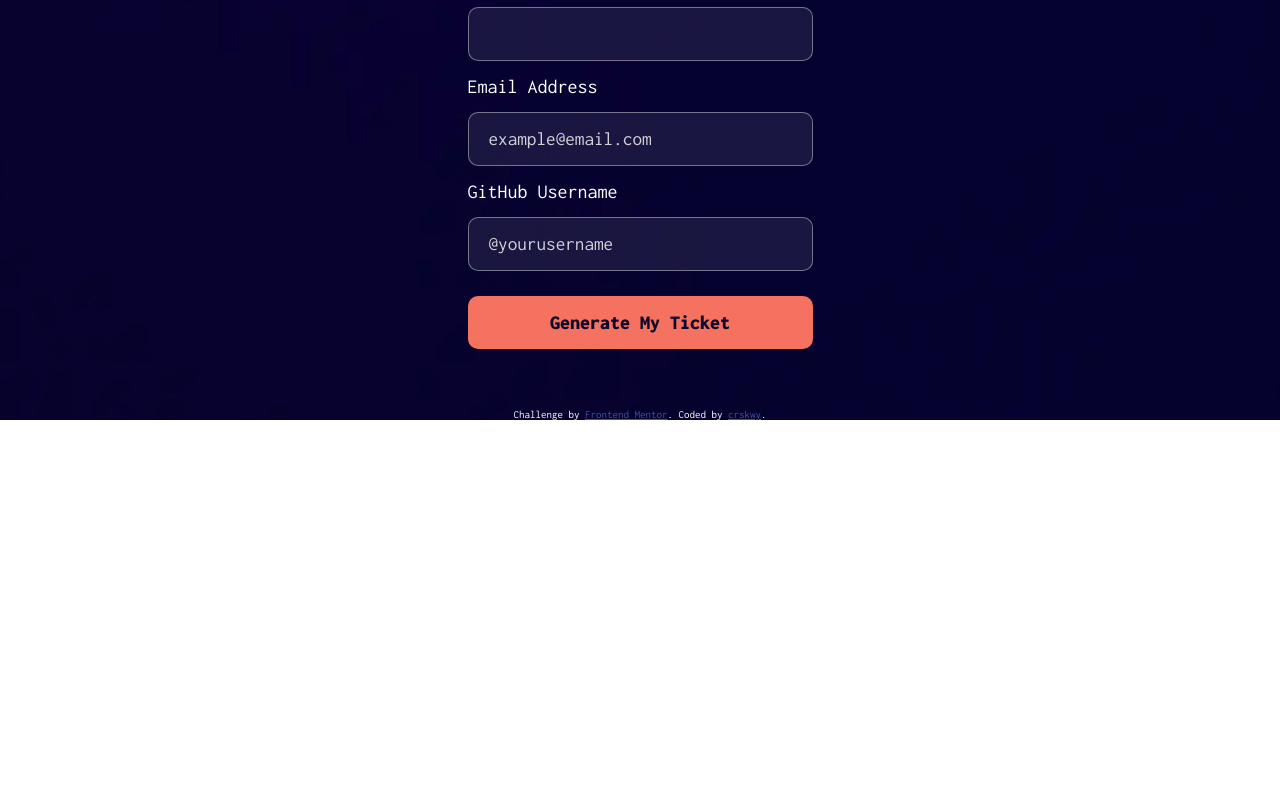
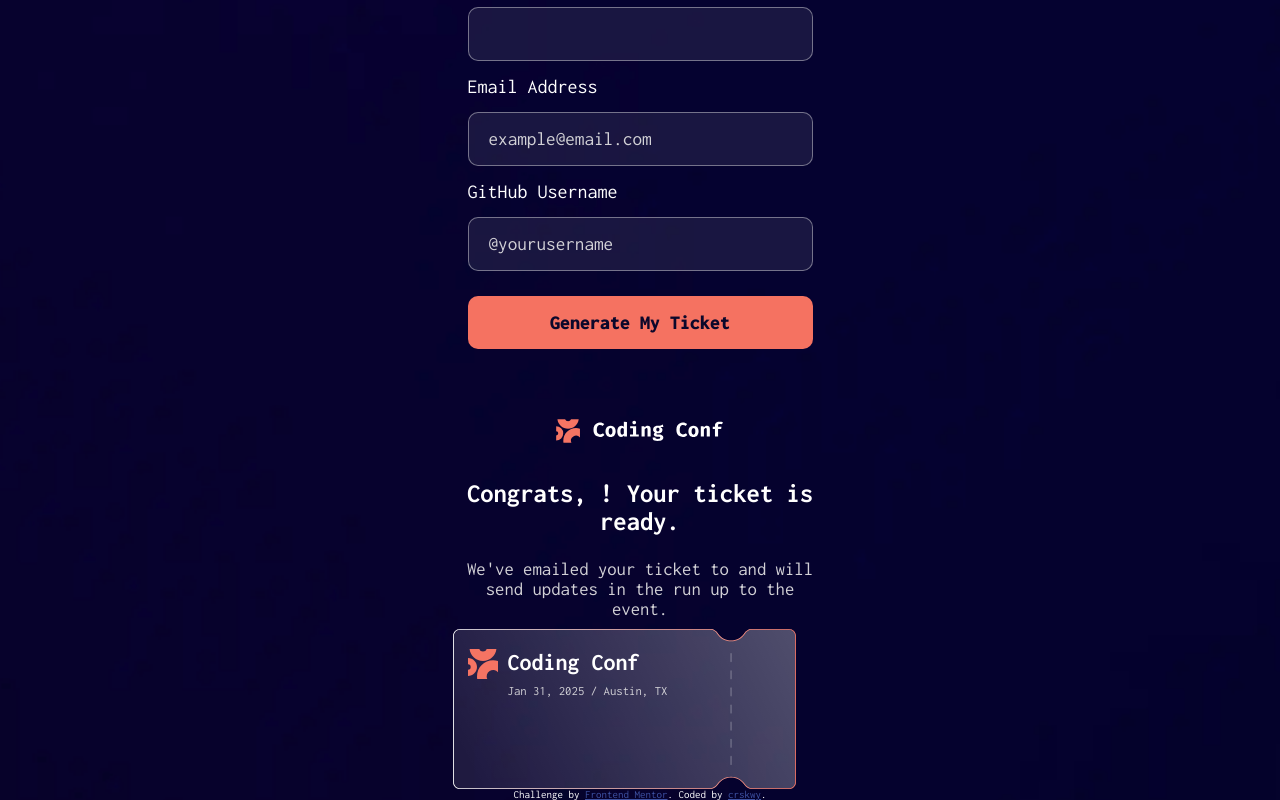
Before and after one commit to criskwy/Conference-ticket-generator, a plain HTML site: page index.html in a window 1280 px wide. Shown: the part 530-1330 px from the top of the page. Before the commit the page ends 950 px from the top, so only its background shows below. Drawn offline with Linux system fonts and the light colour scheme.

Commit message:
styling ticket

```diff
--- a/index.html
+++ b/index.html
@@ -108,8 +108,7 @@
               stroke-linecap="round"
               stroke-linejoin="round"
               d="M8.004 10.462V7.596M8 5.569v-.042"
-            /></svg
-          >Please enter a valid email address.</span
+            /></svg>Please enter a valid email address.</span
         >
         <label for="gitHub-userName">GitHub Username</label>
         <input type="text" placeholder="@yourusername" />
@@ -122,11 +121,37 @@
 
     <!-- Generated tickets starts -->
     <section class="ticket-ctn">
-      Congrats,
-      <!-- Full Name -->! Your ticket is ready. We've emailed your ticket to
+
+      <div class="title-ctn">
+        <img
+          class="title-img"
+          src="./assets/images/logo-full.svg"
+          alt="logo coding conf"
+        />
+
+        <p class="title">Congrats,
+          <!-- Full Name -->! Your ticket is ready. </p>
+        <p class="title-paragraph">
+          We've emailed your ticket to
       <!-- Email Address -->
-      and will send updates in the run up to the event. Coding Conf Jan 31, 2025
-      / Austin, TX
+      and will send updates in the run up to the event.
+        </p>
+      </div>
+      <div class="ticket">
+
+        <div class="ticket-logo-ctn">
+          <img class="ticket-logo" src="./assets/images/logo-mark.svg" alt="">
+          <p>Coding Conf</p>
+        </div>
+
+        <p class="ticket-date">Jan 31, 2025 / Austin, TX</p>
+
+
+      </div>
+
+
+
+
 
       <!-- Generated tickets ends -->
     </section>
--- a/style.css
+++ b/style.css
@@ -22,20 +22,13 @@
   --font-Inconsolata: 'Inconsolata', monospace;
 }
 
-
-.ticket-ctn {
-    display: none;
-}
-
-
-
 body {
     color: var(--White);
     background-image: url("./assets/images/background-mobile.png");
     background-size: cover;
     height: 100vh;
     font-family: var(--font-Inconsolata);
-   display: grid;
+    display: grid;
     place-items: center;
 
 }
@@ -45,7 +38,6 @@ body {
     margin: 30px 16px 0 16px;
     display: flex;
     flex-direction: column;
-
 
 }
 .title-ctn {
@@ -84,6 +76,46 @@ body {
 label {
     font-size: 1.25em;
 }
+
+/*upload container*/
+.upload-ctn {
+    width: 100%;
+    display: flex;
+    flex-direction: column;
+    gap: 10px;
+    align-items: center;
+    background-color: var(--Neutral-700-trans);
+    font-weight: 300;
+    font-size: 1em;
+    border-radius: 15px;
+    padding: 22px;
+    border: 2px dashed var(--Neutral-300);
+    transition: border-color 0.3s ease-in-out;
+}
+
+.upload-ctn:active {
+    box-shadow: 0 0 0 3px var(--Neutral-900), 0 0 0 5px var(--Neutral-300-trans);
+}
+.upload-ctn:hover {
+    cursor: pointer;
+
+    background-color: var(--Neutral-300-trans);
+
+}
+.upload-icon {
+   background-color: var(--Neutral-300-trans-2);
+   border: 1px solid var(--Neutral-300-trans);
+   border-radius: 8px;
+   padding: 8px;
+}
+.advertising-upload {
+    display: flex;
+    font-size: 0.8em;
+    align-items: center;
+    gap: 8px;
+    font-weight: 200;
+}
+
 input {
     background-color: var(--Neutral-700-trans);
     border: 1px solid var(--Neutral-300-trans);
@@ -131,47 +163,6 @@ input:invalid + .error-email-msg {
 
 }
 
-
-
-/*upload container*/
-.upload-ctn {
-    width: 100%;
-    display: flex;
-    flex-direction: column;
-    gap: 10px;
-    align-items: center;
-    background-color: var(--Neutral-700-trans);
-    font-weight: 300;
-    font-size: 1em;
-    border-radius: 15px;
-    padding: 22px;
-    border: 2px dashed var(--Neutral-300);
-    transition: border-color 0.3s ease-in-out;
-}
-
-.upload-ctn:active {
-    box-shadow: 0 0 0 3px var(--Neutral-900), 0 0 0 5px var(--Neutral-300-trans);
-}
-.upload-ctn:hover {
-    cursor: pointer;
-
-    background-color: var(--Neutral-300-trans);
-
-}
-.upload-icon {
-   background-color: var(--Neutral-300-trans-2);
-   border: 1px solid var(--Neutral-300-trans);
-   border-radius: 8px;
-   padding: 8px;
-}
-.advertising-upload {
-    display: flex;
-    font-size: 0.8em;
-    align-items: center;
-    gap: 8px;
-    font-weight: 200;
-}
-
 /* upload container error state*/
 .error-upload-msg {
     display: flex;
@@ -181,7 +172,6 @@ input:invalid + .error-email-msg {
     font-weight: 300;
     color: var(--Orange-500);
 }
-
 
 .btn-generate {
     padding: 16px;
@@ -207,3 +197,46 @@ input:invalid + .error-email-msg {
     background-color: var(--Orange-700);
     box-shadow: 0 0 0 3px var(--Neutral-900), 0 0 0 4px var(--Neutral-0);
 }
+
+/* ticket generator */
+
+
+.container {
+    display: display;
+}
+
+.ticket-ctn {
+    display: flex;
+    flex-direction: column;
+    width: 375px;
+
+}
+
+.ticket {
+    background-image: url("./assets/images/pattern-ticket.svg");
+    background-repeat: no-repeat;
+    background-size: contain;
+    width: 100%;
+    height: 160px;
+    padding: 20px 15px;
+
+
+}
+
+.ticket-logo-ctn {
+    display: flex;
+    align-items: flex-start;
+    gap: 10px;
+    font-size: 1.5em;
+    font-weight: 700;
+    margin-bottom: 5px;
+}
+.ticket-logo {
+    width: 30px;
+    height: 30px;
+}
+.ticket-date {
+    font-size: 0.8em;
+    color: var(--Neutral-300);
+    margin-left: 40px;
+}
```
